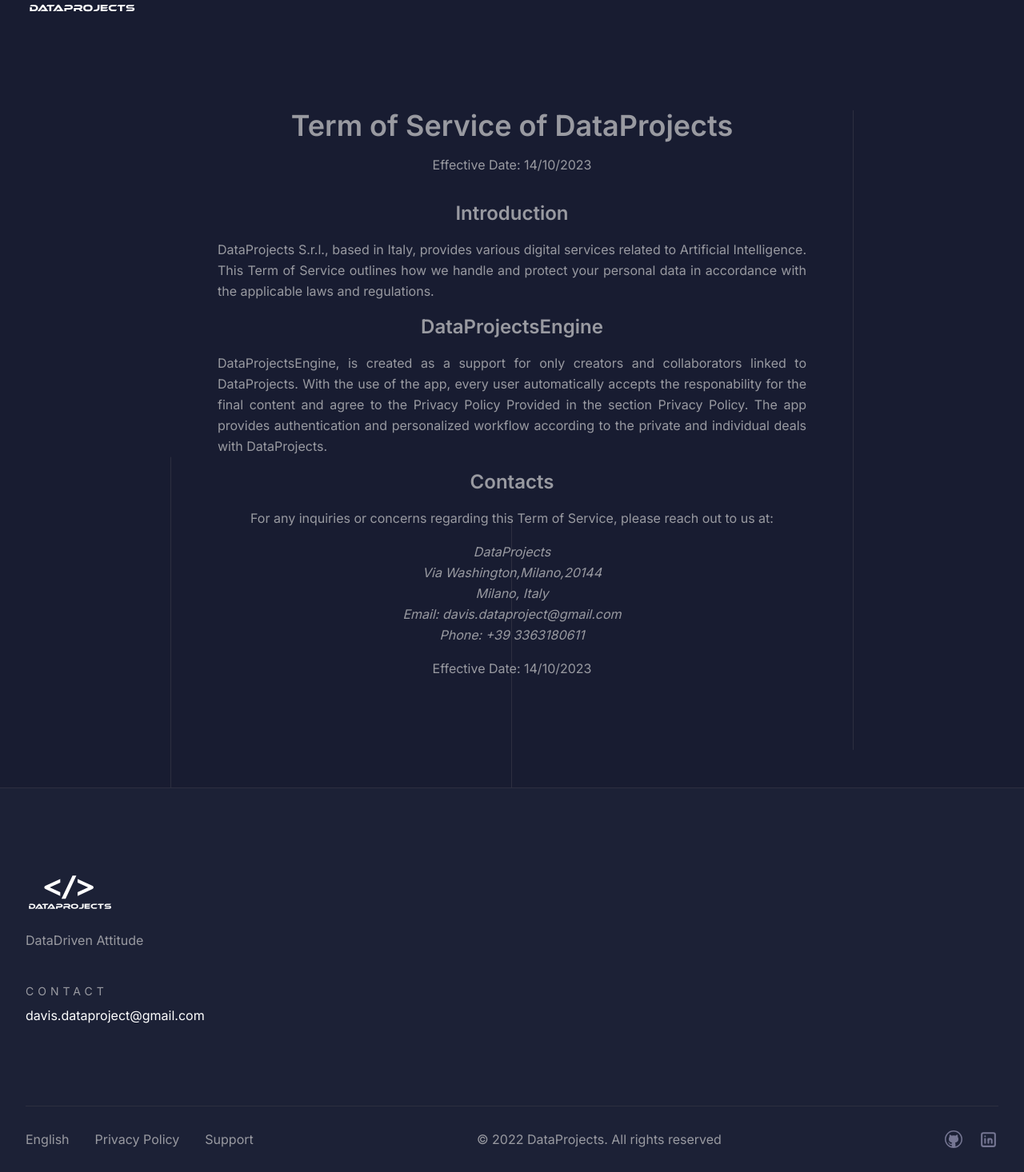
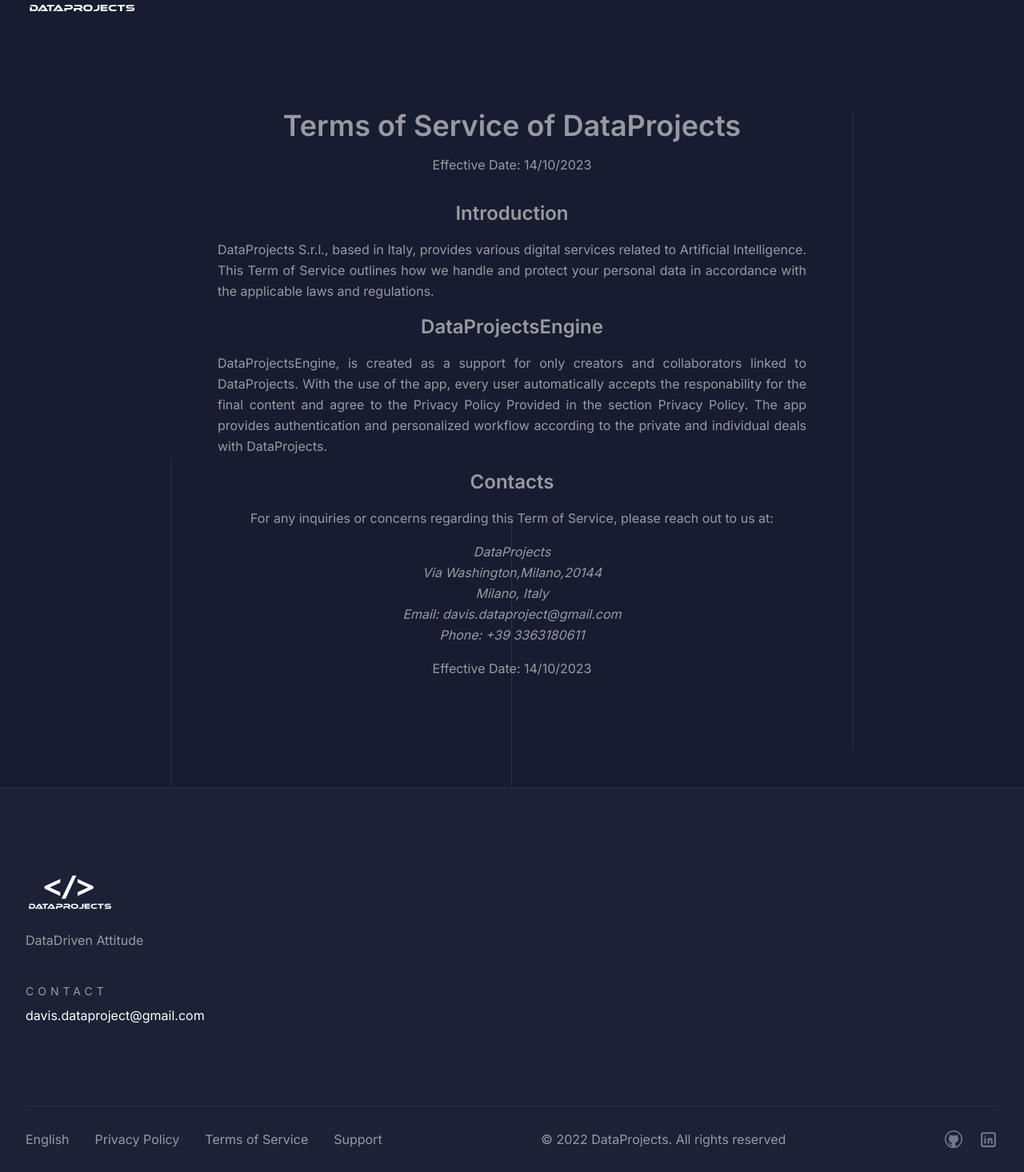
Before and after one commit to DataDavidProjects/dataprojects-website, a Next.js app: page /terms-of-service in a window 1280 px wide. Shown: the part 79-1545 px from the top of the page at 80% size. Built offline with nearby package versions, Linux system fonts and the light colour scheme.

Commit message:
term of service

```diff
--- a/app/(site)/terms-of-service/page.tsx
+++ b/app/(site)/terms-of-service/page.tsx
@@ -1,5 +1,5 @@
 // Importing necessary components and data
-import TermofServiceContent from "@/components/TermofService";
+import TermsOfServiceContent from "@/components/TermsOfService";
 import { Metadata } from "next";
 
 // Metadata for the Term of Service page
@@ -9,14 +9,14 @@
   // other metadata
 };
 
-const TermofService = async () => {
+const TermsOfService = async () => {
   return (
     <>
       {/* <!-- ===== Term of Service Section Start ===== --> */}
       <section className="py-20 lg:py-25 xl:py-30">
         <div className="mx-auto max-w-c-1280 px-4 md:px-8 xl:px-0 mt-15 xl:mt-20">
           <div className="prose prose-lg">
-            <TermofServiceContent />
+            <TermsOfServiceContent />
           </div>
         </div>
       </section>
@@ -25,4 +25,4 @@
   );
 };
 
-export default TermofService;
+export default TermsOfService;
--- a/app/terms-service/page.tsx
+++ /dev/null
@@ -1,28 +0,0 @@
-// Importing necessary components and data
-import TermofServiceContent from "@/components/Privacy";
-import { Metadata } from "next";
-
-// Metadata for the Term of Service page
-export const metadata: Metadata = {
-  title: "DataProjects | Term of Service",
-  description: "Term of Service page for DataProjects SaaS services",
-  // other metadata
-};
-
-const TermofService = async () => {
-  return (
-    <>
-      {/* <!-- ===== Term of Service Section Start ===== --> */}
-      <section className="py-20 lg:py-25 xl:py-30">
-        <div className="mx-auto max-w-c-1280 px-4 md:px-8 xl:px-0 mt-15 xl:mt-20">
-          <div className="prose prose-lg">
-            <TermofServiceContent />
-          </div>
-        </div>
-      </section>
-      {/* <!-- ===== Term of Service Section End ===== --> */}
-    </>
-  );
-};
-
-export default TermofService;
--- a/components/Footer/index.tsx
+++ b/components/Footer/index.tsx
@@ -98,6 +98,11 @@
                   </Link>
                 </li>
                 <li>
+                  <Link href="/terms-of-service" className="hover:text-primary">
+                    Terms of Service
+                  </Link>
+                </li>
+                <li>
                   <Link href="/support" className="hover:text-primary">
                     Support
                   </Link>
--- a/components/TermofService/index.tsx
+++ b/components/TermsOfService/index.tsx
@@ -1,7 +1,7 @@
 "use client";
 import { motion } from "framer-motion";
-// components/Privacy/PrivacyContent.js
-const TermofServiceContent = () => {
+// components/TermofService/TermofServiceContent.js
+const TermsOfServiceContent = () => {
   return (
     <div className="mx-auto max-w-3xl p-4">
       <motion.div
@@ -24,7 +24,7 @@
       >
         <section className="text-center mb-8">
           <h2 className="text-4xl font-semibold mb-4">
-            Term of Service of DataProjects
+            Terms of Service of DataProjects
           </h2>
           <p className="text-center">Effective Date: 14/10/2023</p>
         </section>
@@ -77,4 +77,4 @@
   );
 };
 
-export default TermofServiceContent;
+export default TermsOfServiceContent;
```
